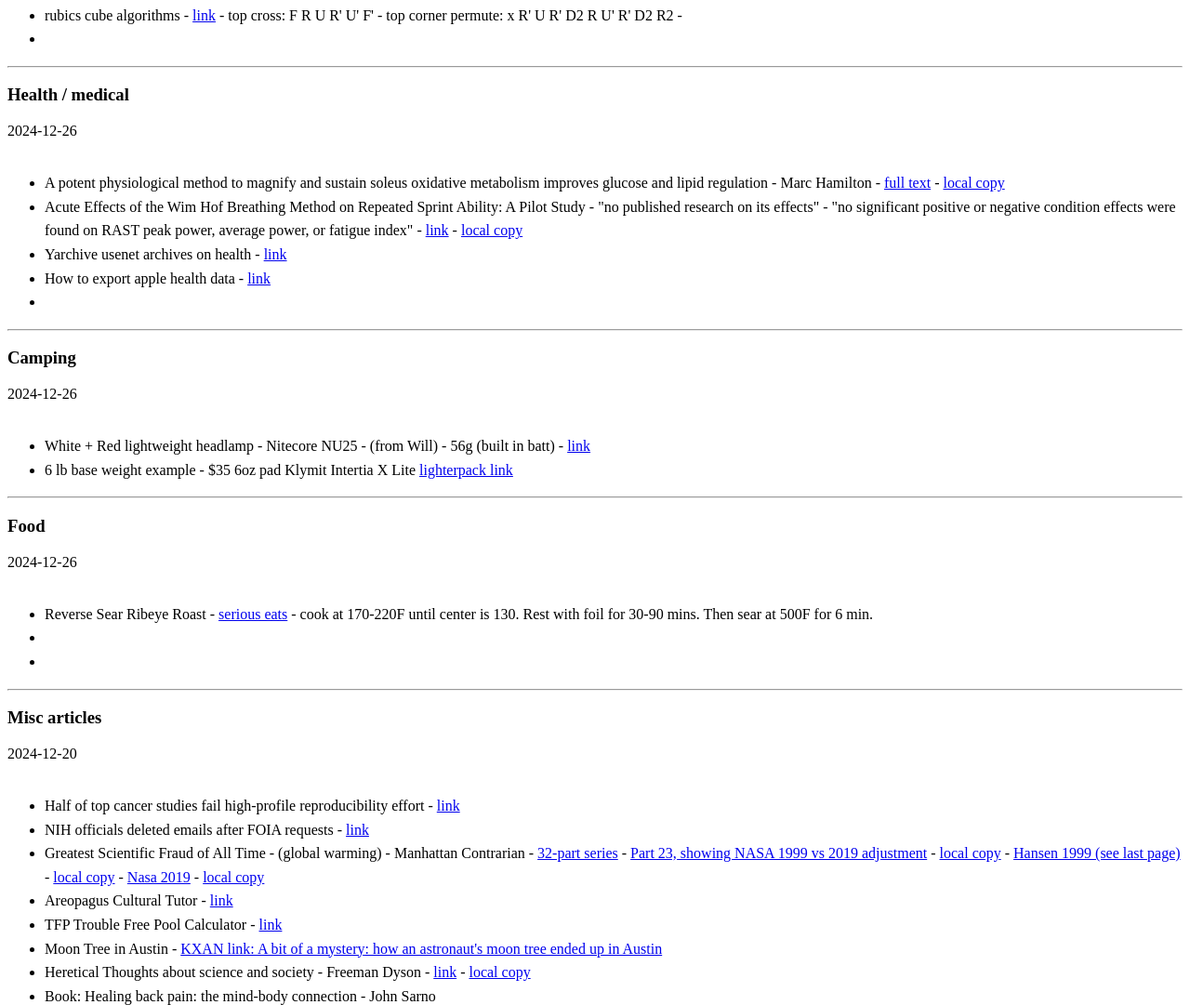
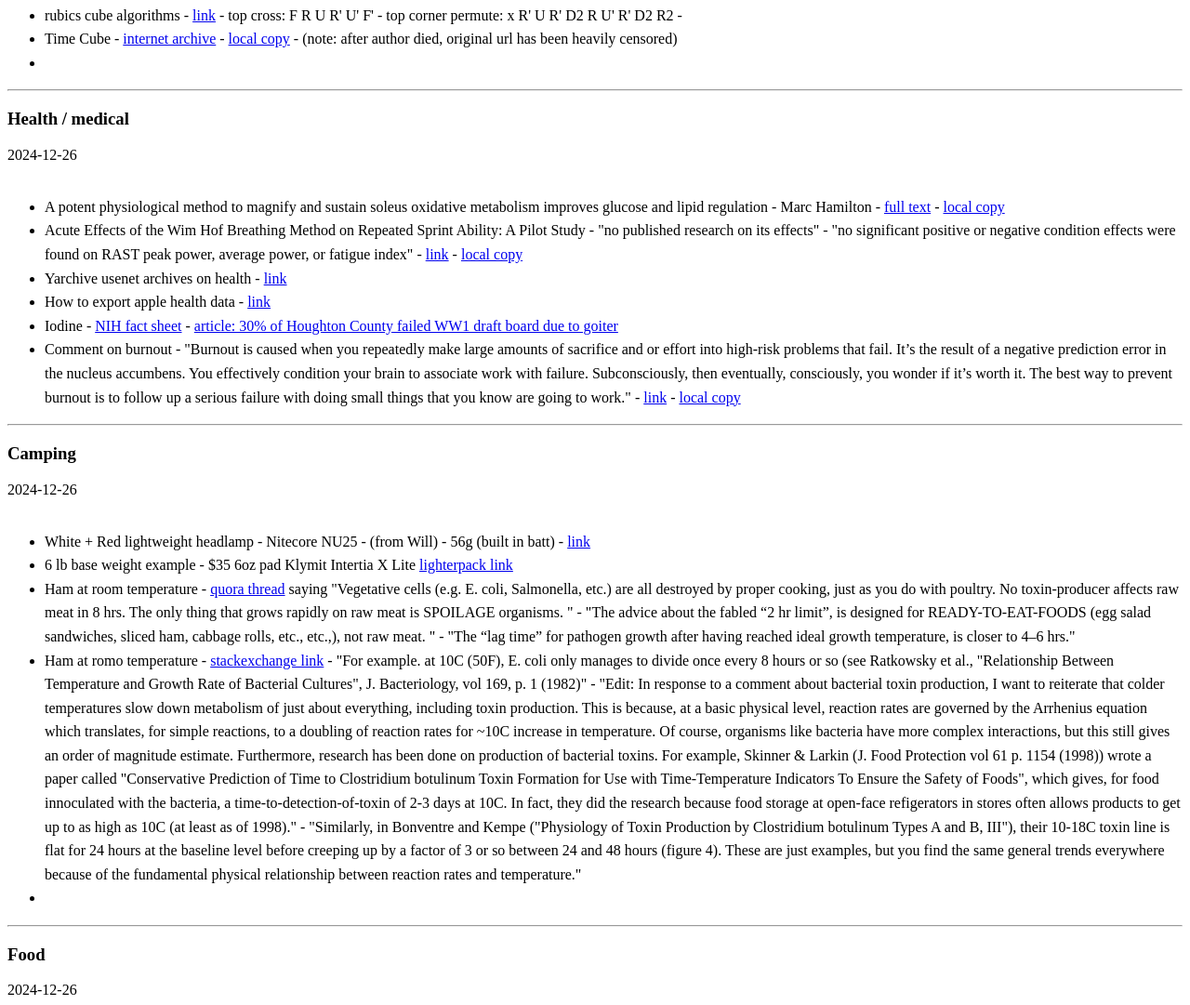
Before and after one commit to senexada/senexada.github.io, a plain HTML site: page notes/2024/2024-12-notes.html in a window 1280 px wide. Shown: the part 216-1297 px from the top of the page at 93% size. Drawn offline with Linux system fonts and the light colour scheme.

Commit message:
more 2024-12 notes

```diff
--- a/notes/2024/2024-12-notes.html
+++ b/notes/2024/2024-12-notes.html
@@ -34,6 +34,10 @@
     <a href="https://www.ruwix.com">link</a> -
     top cross: F R U R' U' F' -
   top corner permute: x R' U R' D2 R U' R' D2 R2 - </li>
+  <li>Time Cube -
+    <a href="https://web.archive.org/web/20150107151844/http://www.timecube.com/">internet archive</a> -
+    <a href="data-files/2024/12/time-cube.pdf">local copy</a> -
+  (note: after author died, original url has been heavily censored)</li>
   <li></li>
 </ul>
 
@@ -54,7 +58,20 @@
   <a href="https://yarchive.net/med/index.html">link</a></li>
   <li>How to export apple health data -
   <a href="https://www.ryanpraski.com/apple-health-data-how-to-export-analyze-visualize-guide/">link</a></li>
-  <li></li>
+  <li>Iodine -
+    <a href="https://ods.od.nih.gov/factsheets/Iodine-HealthProfessional/">NIH fact sheet</a> -
+    <a href="https://www.michiganpublic.org/show/stateside/2022-05-12/once-part-of-the-goiter-belt-michigan-led-salt-iodization">article: 30% of
+      Houghton County failed WW1 draft board due to goiter</a></li>
+  <li>Comment on burnout - "Burnout is caused when you repeatedly make large amounts of
+    sacrifice and or effort into high-risk problems that fail. It’s the result of a
+    negative prediction error in the nucleus accumbens. You effectively condition your
+    brain to associate work with failure.
+    Subconsciously, then eventually, consciously, you wonder if it’s worth it.
+    The best way to prevent burnout is to follow up a serious failure with doing
+    small things that you know are going to work." -
+    <a href="https://www.stavros.io/posts/comment-causes-burnout/">link</a> -
+    <a href="data-files/2024/12/burnout.txt">local copy</a>
+  </li>
 </ul>
 
 <hr/><h3>Camping</h3>
@@ -64,7 +81,19 @@
   <li>White + Red lightweight headlamp - Nitecore NU25 - (from Will) - 56g (built in batt) -
   <a href="https://flashlight.nitecore.com/product/nu25/">link</a></li>
   <li>6 lb base weight example - $35 6oz pad Klymit Intertia X Lite
-  <a href="https://www.lighterpack.com/r/fv30ay">lighterpack link</a></li>
+    <a href="https://www.lighterpack.com/r/fv30ay">lighterpack link</a></li>
+  <li>Ham at room temperature -
+    <a href="https://www.quora.com/I-left-a-packet-of-ham-out-for-8-hours-in-the-cupboard-by-mistake-Is-it-still-safe-to-eat">quora thread</a>
+    saying "Vegetative cells (e.g. E. coli, Salmonella, etc.) are all destroyed by proper cooking, just as you do with poultry. No toxin-producer affects raw meat in 8 hrs. The only thing that grows rapidly on raw meat is SPOILAGE organisms. " - "The advice about the fabled “2 hr limit”, is designed for READY-TO-EAT-FOODS (egg salad sandwiches, sliced ham, cabbage rolls, etc., etc.,), not raw meat. " - "The “lag time” for pathogen growth after having reached ideal growth temperature, is closer to 4–6 hrs."</li>
+  <li>Ham at romo temperature -
+    <a href="https://cooking.stackexchange.com/questions/14489/can-i-re-cook-a-ham-that-was-left-out-overnight">stackexchange link</a> -
+    "For example. at 10C (50F), E. coli only manages to divide once every 8 hours or so (see Ratkowsky et al., "Relationship Between Temperature and Growth Rate of Bacterial Cultures", J. Bacteriology, vol 169, p. 1 (1982)" -
+    "Edit: In response to a comment about bacterial toxin production, I want to reiterate that colder temperatures slow down metabolism of just about everything, including toxin production. This is because, at a basic physical level, reaction rates are governed by the Arrhenius equation which translates, for simple reactions, to a doubling of reaction rates for ~10C increase in temperature. Of course, organisms like bacteria have more complex interactions, but this still gives an order of magnitude estimate. Furthermore, research has been done on production of bacterial toxins. For example, Skinner & Larkin (J. Food Protection vol 61 p. 1154 (1998)) wrote a paper called "Conservative Prediction of Time to Clostridium botulinum Toxin Formation for Use with Time-Temperature Indicators To Ensure the Safety of Foods", which gives, for food innoculated with the bacteria, a time-to-detection-of-toxin of 2-3 days at 10C. In fact, they did the research because food storage at open-face refigerators in stores often allows products to get up to as high as 10C (at least as of 1998)." -
+    "Similarly, in Bonventre and Kempe ("Physiology of Toxin Production by Clostridium botulinum Types A and B, III"), their 10-18C toxin line is flat for 24 hours at the baseline level before creeping up by a factor of 3 or so between 24 and 48 hours (figure 4).
+
+These are just examples, but you find the same general trends everywhere because of the fundamental physical relationship between reaction rates and temperature."
+  </li>
+  <li></li>
 </ul>
 
 <hr/><h3>Food</h3>
```
